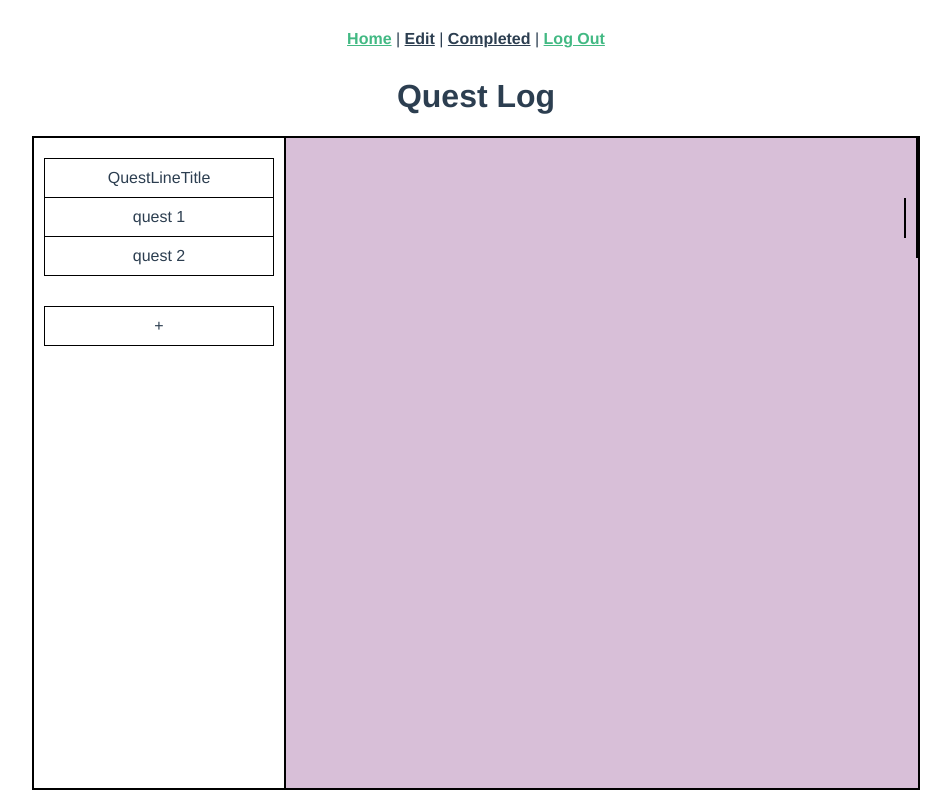
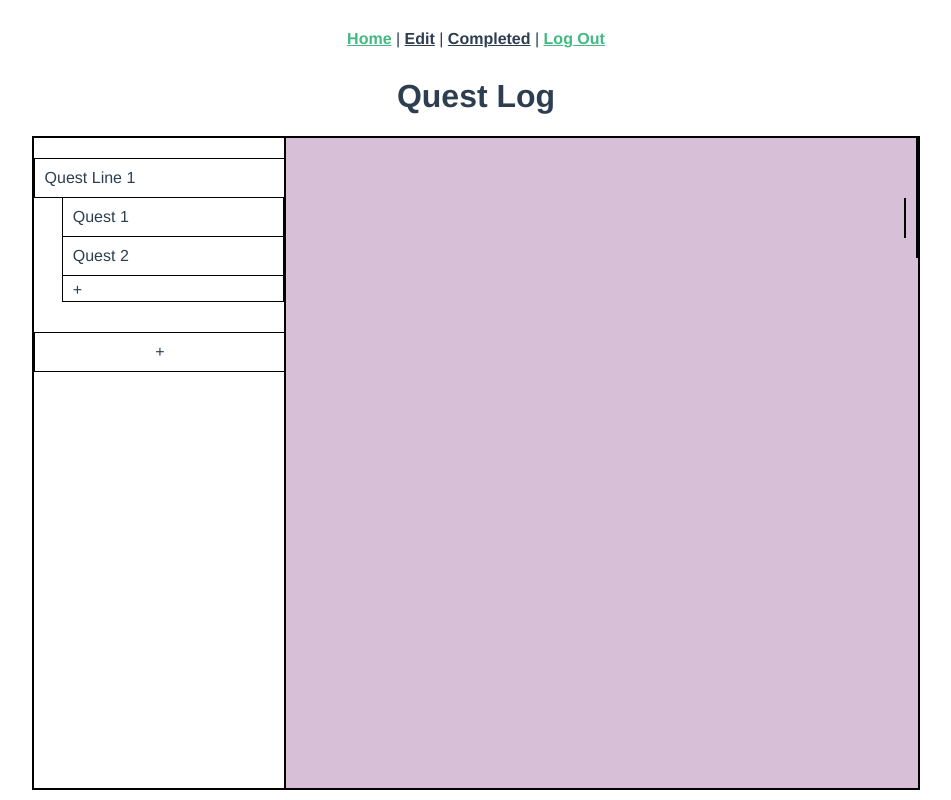
Before and after one commit to Ishis-HBO-ICT-Personal-Projects-21-22/Quest-App-Frontend, a Vue app: page /#/ in a window 1280 px wide. Shown: the whole page, without its empty margins (164-1115 px from the left). Built offline with nearby package versions, Linux system fonts and the light colour scheme.

Commit message:
Done some Styling

```diff
--- a/src/components/QuestNav/QuestLine.vue
+++ b/src/components/QuestNav/QuestLine.vue
@@ -1,6 +1,6 @@
 <template>
     <div>
-        <quest-line-title></quest-line-title>
+        <quest-line-title :title = title></quest-line-title>
         <div>
           <quest v-for="quest in currentQuests"
           :key="quest.id"
@@ -8,6 +8,7 @@
           >
           </quest>
         </div>
+        <div id="add-quest-button" class="quest-nav-title quest-nav" @click="addquest">+</div>
     </div>
 </template>
 
@@ -38,7 +39,15 @@ export default {
   },
   methods: {
     async init () {
+      console.log(this.title)
       this.currentQuests = this.quests
+    },
+    addquest () {
+      const nextId = Math.max(...this.currentQuests.map(quest => quest.id)) + 1
+      this.currentQuests.push({
+        id: nextId,
+        title: 'Quest ' + nextId
+      })
     }
   },
   mounted () {
@@ -48,4 +57,8 @@ export default {
 </script>
 
 <style scoped>
+#add-quest-button{
+  padding:5px 10px;
+  height:15px;
+}
 </style>
--- a/src/components/QuestNav/QuestLineTitle.vue
+++ b/src/components/QuestNav/QuestLineTitle.vue
@@ -1,10 +1,13 @@
 <template>
-    <div class="quest-nav-title"> QuestLineTitle </div>
+    <div class="quest-nav-title"> {{title}} </div>
 </template>
 
 <script>
 export default {
-  name: 'QuestLineTitle'
+  name: 'QuestLineTitle',
+  props: {
+    title: null
+  }
 }
 </script>
 
--- a/src/components/QuestNav/QuestNav.vue
+++ b/src/components/QuestNav/QuestNav.vue
@@ -1,6 +1,6 @@
 <template>
     <div id="quest-nav-styling">
-      <quest-line v-for="questline in questsLines"
+      <quest-line class="quest-line-styling" v-for="questline in questsLines"
       :key = "questline.id"
       :id = "questline.id"
       :title = "questline.title"
@@ -31,16 +31,24 @@ export default {
           id: 1,
           title: 'Quest Line 1',
           quests: [{
-            id: 1, title: 'quest 1'
+            id: 1, title: 'Quest 1'
           },
           {
-            id: 2, title: 'quest 2'
+            id: 2, title: 'Quest 2'
           }]
         }]
       }
+      console.log(this.questsLines[0])
     },
     addquestline () {
-      console.log('yes')
+      const nextId = Math.max(...this.questsLines.map(questLine => questLine.id)) + 1
+      this.questsLines.push({
+        id: nextId,
+        title: 'Quest Line ' + nextId,
+        quests: [{
+          id: 1, title: 'Quest 1'
+        }]
+      })
     }
   },
   mounted () {
@@ -50,19 +58,27 @@ export default {
 </script>
 
 <style>
+#quest-nav-styling{
+  border-right: 2px solid black;
+}
 #add-questline-button{
   cursor: pointer;
   margin-top:30px;
-}
-#quest-nav-styling{
-  border-right: 2px solid black;
-  padding: 20px 10px;
+  text-align: center;
 }
 .quest-nav-title{
+  text-align: left;
   border: 1px solid black;
   padding:10px;
+  margin: 0 0 0 auto;
+  width:calc(100% - 20px);
 }
 .quest-nav{
   border-top: 0px;
+  width:80%;
+}
+
+.quest-line-styling{
+  margin-top:20px;
 }
 </style>
```
